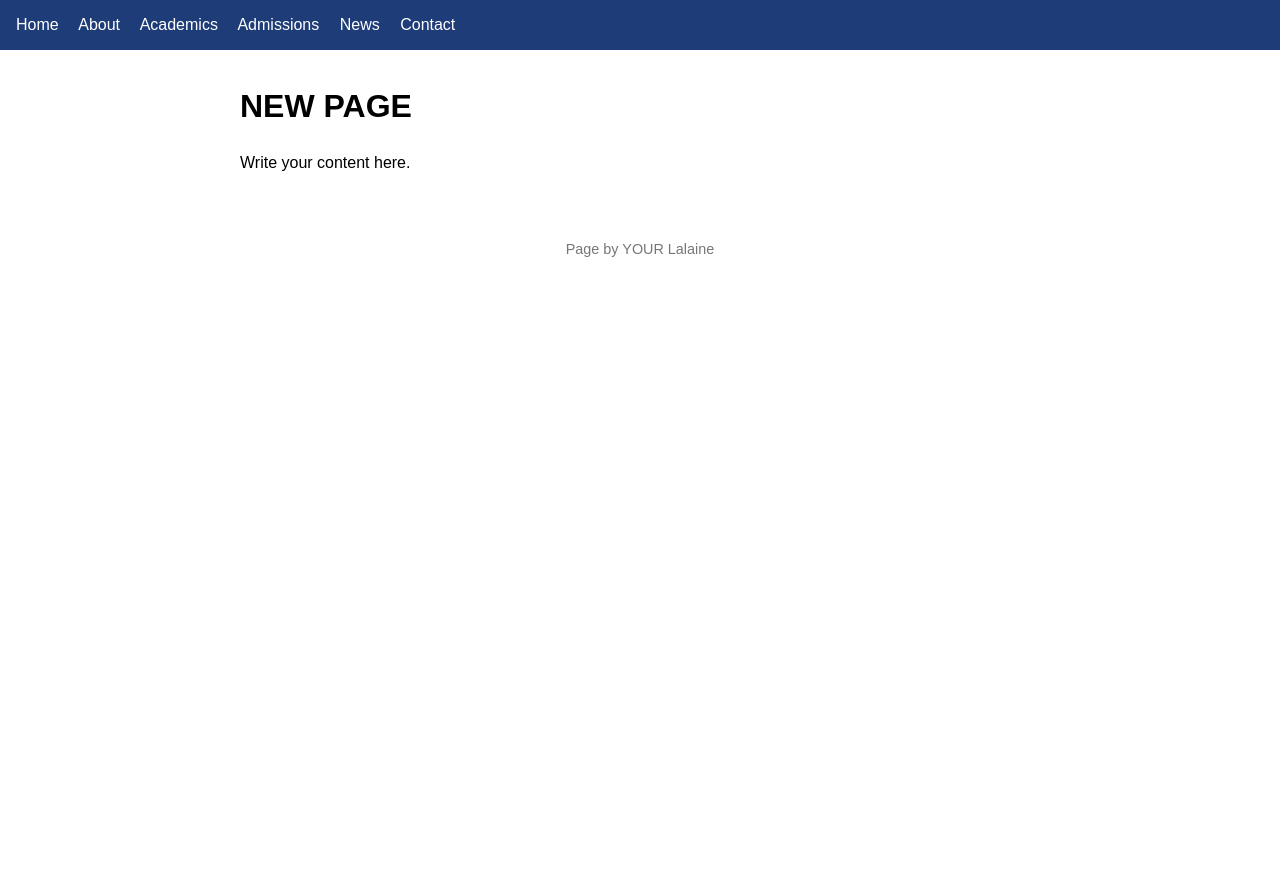
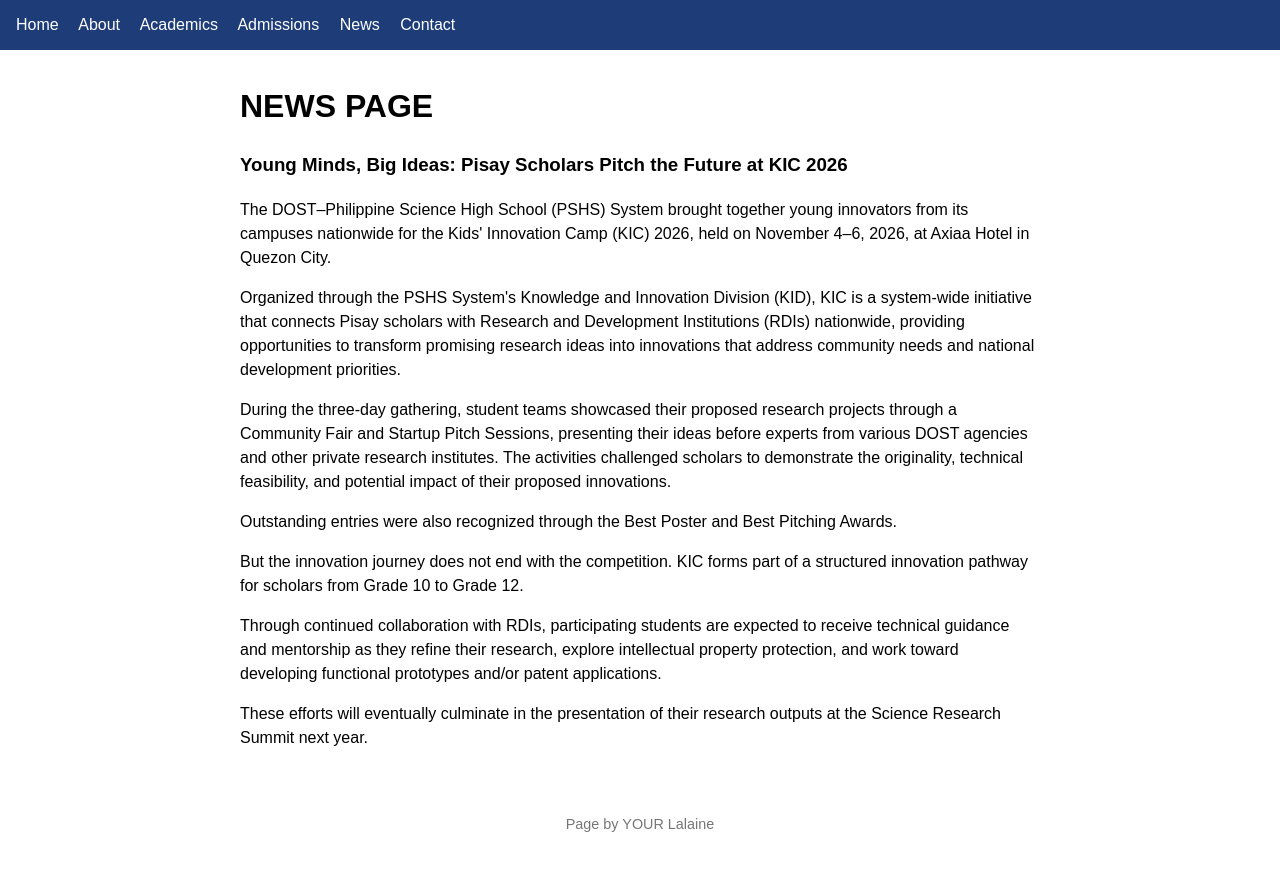
Before and after one commit to carltilid12/group-pull-test, a plain HTML site: page news.html in a window 1280 px wide. Before the commit the page ends 800 px from the top, so only its background shows below. Drawn offline with Linux system fonts and the light colour scheme.

Commit message:
Add news article

```diff
--- a/news.html
+++ b/news.html
@@ -16,9 +16,16 @@
     <a href="contact.html">Contact</a>
   </nav>
   <main>
-    <h1>NEW PAGE</h1>
-    <p>Write your content here.</p>
-  </main>
+    <h1>NEWS PAGE</h1>
+    <h3>Young Minds, Big Ideas: Pisay Scholars Pitch the Future at KIC 2026</h3>
+    <p>The DOST–Philippine Science High School (PSHS) System brought together young innovators from its campuses nationwide for the Kids' Innovation Camp (KIC) 2026, held on November 4–6, 2026, at Axiaa Hotel in Quezon City.</p>
+    <p>Organized through the PSHS System's Knowledge and Innovation Division (KID), KIC is a system-wide initiative that connects Pisay scholars with Research and Development Institutions (RDIs) nationwide, providing opportunities to transform promising research ideas into innovations that address community needs and national development priorities.</p>
+    <p>During the three-day gathering, student teams showcased their proposed research projects through a Community Fair and Startup Pitch Sessions, presenting their ideas before experts from various DOST agencies and other private research institutes. The activities challenged scholars to demonstrate the originality, technical feasibility, and potential impact of their proposed innovations.</p>
+    <p>Outstanding entries were also recognized through the Best Poster and Best Pitching Awards.</p>
+    <p>But the innovation journey does not end with the competition. KIC forms part of a structured innovation pathway for scholars from Grade 10 to Grade 12. </p>
+    <p>Through continued collaboration with RDIs, participating students are expected to receive technical guidance and mentorship as they refine their research, explore intellectual property protection, and work toward developing functional prototypes and/or patent applications.</p>
+    <p>These efforts will eventually culminate in the presentation of their research outputs at the Science Research Summit next year.</p>
+  <main>
   <footer>Page by YOUR Lalaine</footer>
 </body>
 </html>
```
